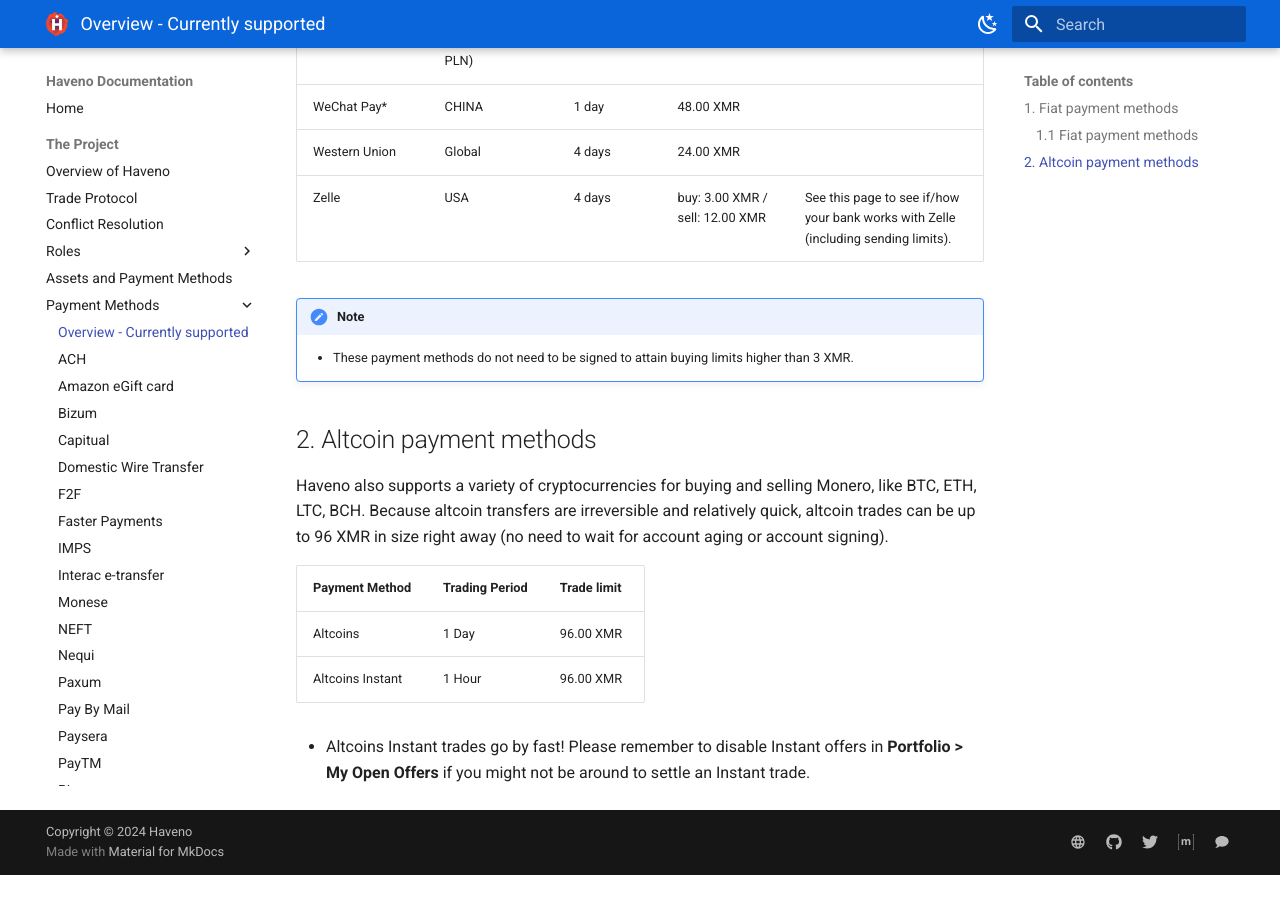
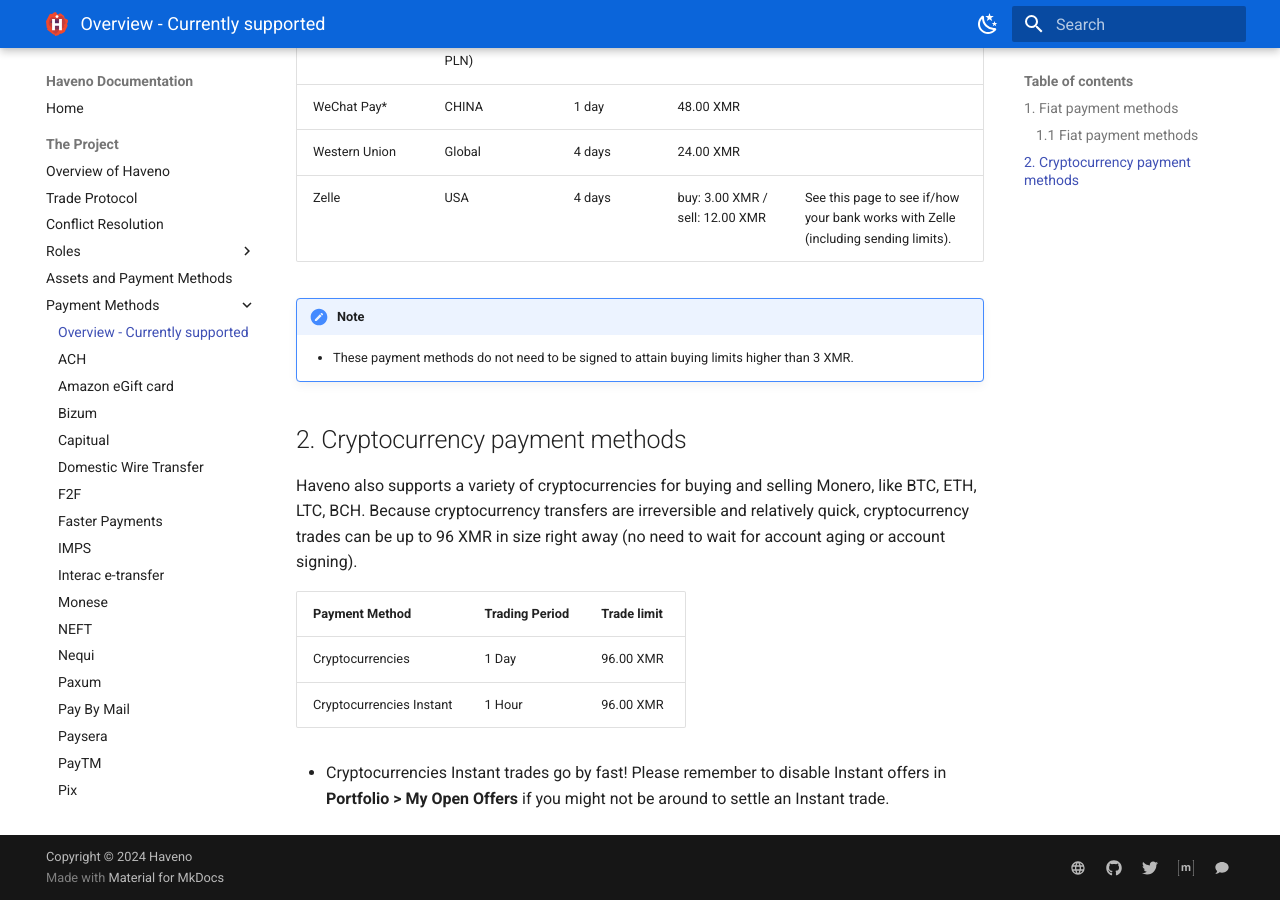
Before and after one commit to haveno-dex/haveno-docs, an MkDocs documentation site: the page built from docs/the-project/payment_methods/0-all-methods.md, in a window 1280 px wide and 900 px high, scrolled down 3775 px. Built offline with MkDocs 1.6.1 and Material for MkDocs 9.7.7, drawn with Linux system fonts in a browser that asks for light colours; the version menu is left out; before the commit the page ends 4650 px from its top, so only the background shows below that.

Commit message:
replace altcoin with cryptocurrency (#25)

```diff
--- a/docs/the-project/payment_methods/0-all-methods.md
+++ b/docs/the-project/payment_methods/0-all-methods.md
@@ -76,13 +76,13 @@
 !!! note
     * These payment methods do not need to be signed to attain buying limits higher than 3 XMR.
 
-## 2. Altcoin payment methods
+## 2. Cryptocurrency payment methods
 
-Haveno also supports a variety of cryptocurrencies for buying and selling Monero, like BTC, ETH, LTC, BCH. Because altcoin transfers are irreversible and relatively quick, altcoin trades can be up to 96 XMR in size right away (no need to wait for account aging or account signing).
+Haveno also supports a variety of cryptocurrencies for buying and selling Monero, like BTC, ETH, LTC, BCH. Because cryptocurrency transfers are irreversible and relatively quick, cryptocurrency trades can be up to 96 XMR in size right away (no need to wait for account aging or account signing).
 
 | Payment Method | Trading Period | Trade limit |
 |-------------------------------|------------------|-------------|
-| Altcoins | 1 Day | 96.00 XMR |
-| Altcoins Instant | 1 Hour | 96.00 XMR |
+| Cryptocurrencies | 1 Day | 96.00 XMR |
+| Cryptocurrencies Instant | 1 Hour | 96.00 XMR |
 
-- Altcoins Instant trades go by fast! Please remember to disable Instant offers in **Portfolio > My Open Offers** if you might not be around to settle an Instant trade.
+- Cryptocurrencies Instant trades go by fast! Please remember to disable Instant offers in **Portfolio > My Open Offers** if you might not be around to settle an Instant trade.
```
